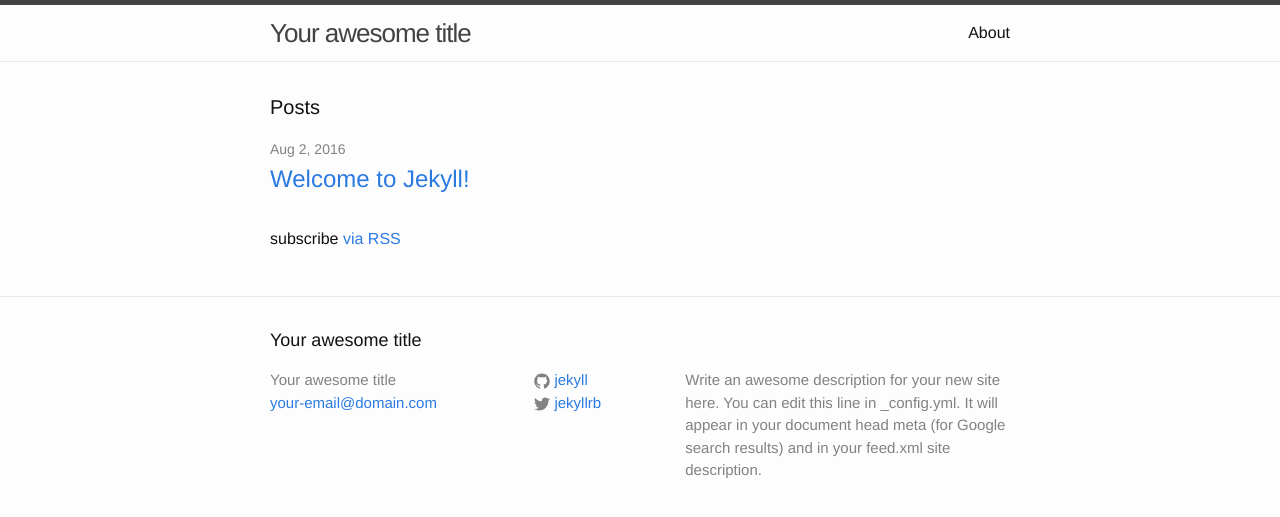
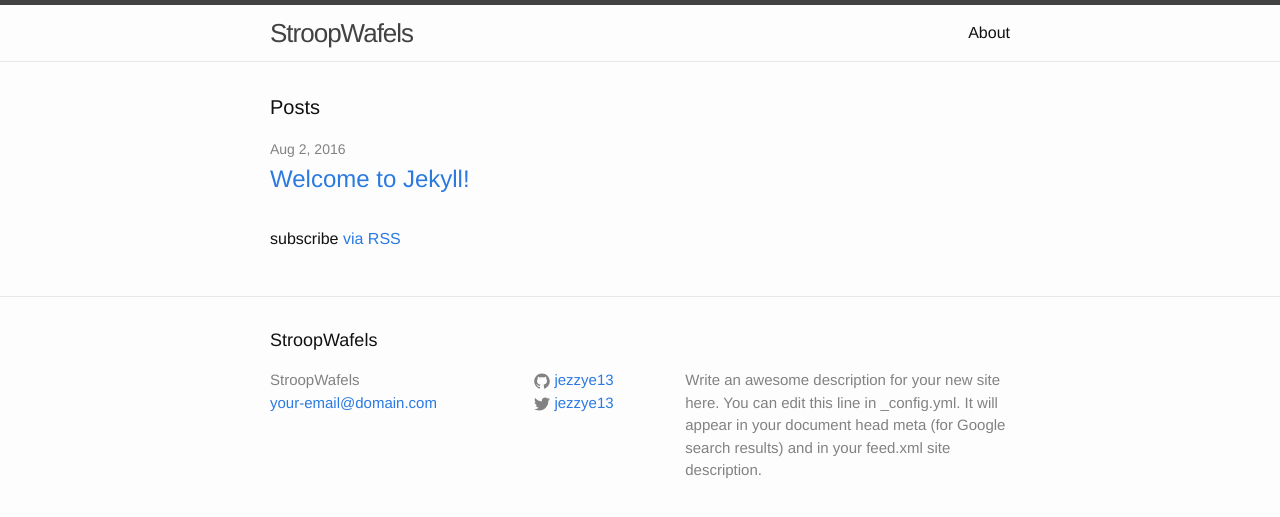
Before and after one commit to jezzye13/jezzye13.github.io, a Jekyll site: the page built from index.html, in a window 1280 px wide. Shown: the top 517 px of the page. Built offline with Jekyll 4.4.1, drawn with Linux system fonts in a browser that asks for light colours.

Commit message:
Update :sunrise:

```diff
--- a/_config.yml
+++ b/_config.yml
@@ -6,16 +6,16 @@
 # 'jekyll serve'. If you change this file, please restart the server process.
 
 # Site settings
-title: Your awesome title
+title: StroopWafels
 email: your-email@domain.com
 description: > # this means to ignore newlines until "baseurl:"
   Write an awesome description for your new site here. You can edit this
   line in _config.yml. It will appear in your document head meta (for
   Google search results) and in your feed.xml site description.
 baseurl: "" # the subpath of your site, e.g. /blog
-url: "http://yourdomain.com" # the base hostname & protocol for your site
-twitter_username: jekyllrb
-github_username:  jekyll
+url: "http://pages.wisdomunit.net/" # the base hostname & protocol for your site
+twitter_username: jezzye13
+github_username:  jezzye13
 
 # Build settings
 markdown: kramdown
```
